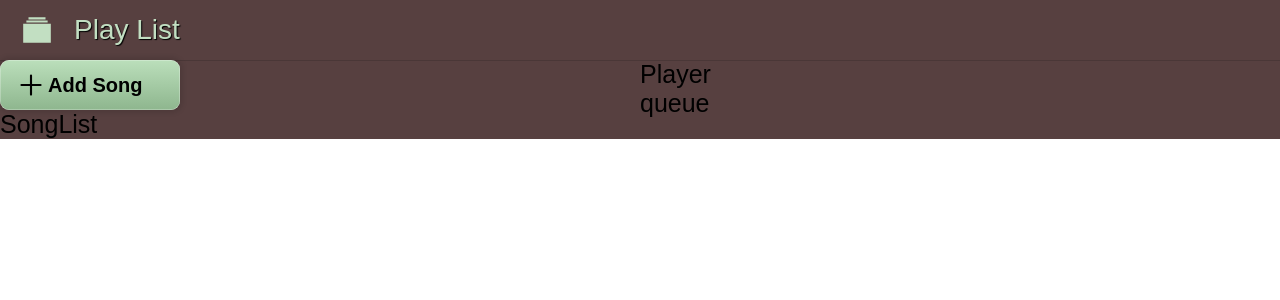
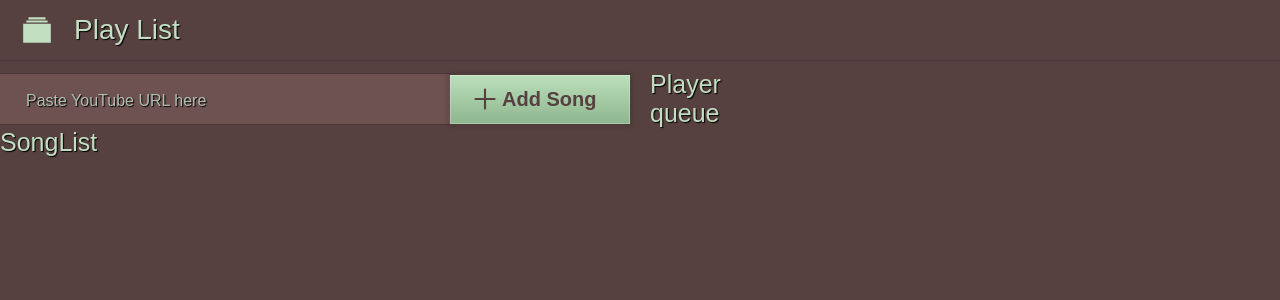
Before and after one commit to welschmoor/songplayer-react, a React (Create React App) app: page / in a window 1280 px wide. Shown: the top 300 px of the page. Built offline with nearby package versions, Linux system fonts and the light colour scheme.

Commit message:
working Button Submit

```diff
--- a/src/App.js
+++ b/src/App.js
@@ -39,11 +39,17 @@ function App() {
 
 const Maindiv = styled.div`
   background-color: #574040;
+  height: 100vh;
 `
 
 const Grid = styled.div`
   display: grid;
   grid-template-columns: 1fr 1fr;
+  column-gap: 20px;
+  @media screen and (max-width: 800px) {
+    grid-template-columns: 1fr;
+    row-gap: 50px;
+  }
 `
 
 
--- a/src/components/AddSong.js
+++ b/src/components/AddSong.js
@@ -1,32 +1,57 @@
 
+import { useState } from "react"
 import { IoAddOutline } from "react-icons/io5";
 import styled from "styled-components"
 
 
 const AddSong = () => {
+   const [onChangeSt, setOnChangeSt] = useState('')
+
+   const submitHandler = e => {
+      e.preventDefault()
+      console.log(e) // nothing appears in console
+   }
+
+   const changeHandler = e => {
+      setOnChangeSt(e.target.value)
+      console.log(e.target.value)
+   }
+
    return (
       <div>
-         <Button>
-            <Icon /> <Span>Add Song</Span>
-         </Button>
+         <Form onSubmit={()=> submitHandler()} >
+            <Input placeholder="Paste YouTube URL here" required name="input" onChange={changeHandler} />
+            <Button type="submit" onClick={submitHandler} >
+               <Icon /> <Span>Add Song</Span>
+            </Button>
+         </Form>
       </div>
    )
 }
 
 
+const Form = styled.form`
+   display: flex;
+   align-items: center;
+   min-height: 58px;
+`
+
 
 const Button = styled.div`
    box-shadow: inset 0 0 0 0.5px rgba(255, 255, 255, 0.5), 0 0 5px 3px rgba(0, 0, 0, 0.1);
-   border-radius: 9px;
+   color: #574040;
+   text-shadow: none;
    /* background-color: #8eb68e; */
    background: linear-gradient(180deg, #bbdfbb 0%, #8eb68e 100%);
    display: flex;
    align-items: center;
-   padding: 6px 14px;
+   padding: 6px 18px;
    width: 180px;
+   min-width: 180px;
    font-weight: bold;
    font-size: 1rem;
-   min-height: 50px;
+   min-height: 49px;
+   height: 49px;
    transition: transform 0.1s;
 
    * {
@@ -44,10 +69,42 @@ const Span = styled.div`
    }
 `
 
+
+
+const Input = styled.input`
+   border: none;
+   box-shadow: 0px 0px 0px .5px rgba(0, 0, 0, 0.3);
+
+   width: 100%;
+   min-height: 50px;
+   font-size: 1rem;
+   background-color: hsl(0, 15.23%, 37.6%);
+
+   color: hsl(120, 11%, 72%);
+  text-shadow: 1px 1px 1px black;
+  padding-left: 13px;
+
+
+   :focus {
+      outline: none;
+      box-shadow: inset 0px 0px 0px 5px rgba(0, 0, 0, 0.4);
+
+   }
+`
+
+
+
+
+
+
+
+
+
 const Icon = styled(IoAddOutline)`
    font-size: 34px;
+   color: #574040;
    ${Button}:hover & {
-      transform: translateX(52px);
+      transform: translateX(50px);
       font-size: 55px;
       font-weight: 1000;
       position: absolute;
--- a/src/components/Header.js
+++ b/src/components/Header.js
@@ -23,7 +23,7 @@ const HeaderDiv = styled.header`
    background-color: #574040;
    height: 60px;
    box-shadow: 0px 0px 0px .5px rgba(0, 0, 0, 0.3);
-
+   margin-bottom: 10px;
    `
 
 const Navbar = styled.nav`
--- a/src/index.css
+++ b/src/index.css
@@ -9,4 +9,13 @@
 html, body {
   font-size: 125%;
   font-family: Arial, Helvetica, sans-serif;
+  color: #c2dfc2;
+  text-shadow: 1px 1px 1px black;
 }
+
+::placeholder {
+  color: hsl(120, 11%, 72%);
+  text-shadow: 1px 1px 1px black;
+  padding-left: 13px;
+  font-size: 0.8rem;
+}
```
